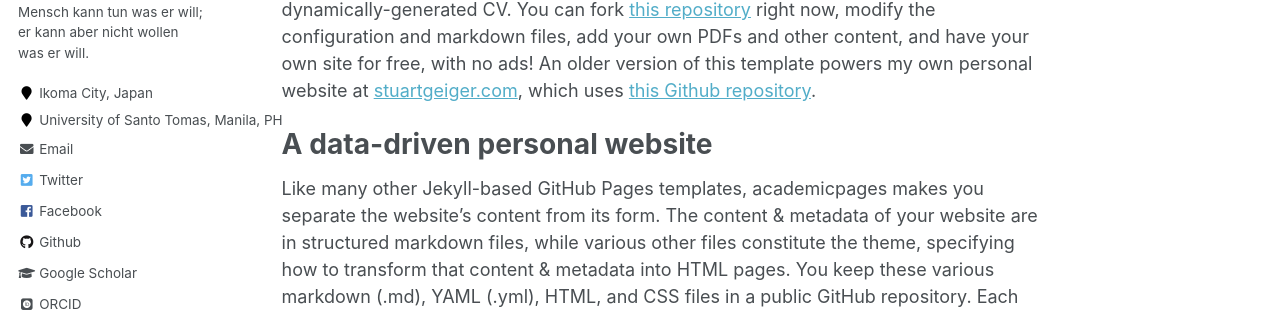
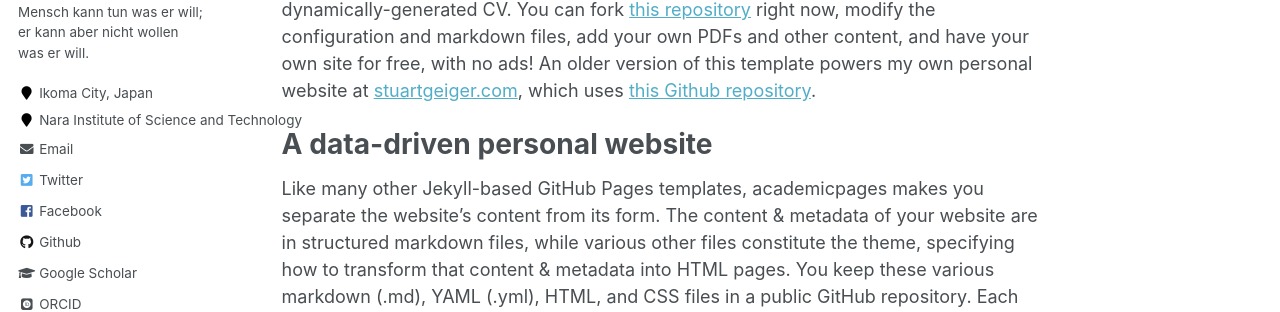
Before and after one commit to fddelosreyes/fddelosreyes.github.io, a Jekyll site: the page built from _pages/about.md, in a window 1280 px wide. Shown: the part 375-687 px from the top of the page. Built offline with Jekyll 4.4.1, drawn with Linux system fonts in a browser that asks for light colours; some web fonts are replaced.

Commit message:
Update _config.yml

```diff
--- a/_config.yml
+++ b/_config.yml
@@ -84,7 +84,7 @@ author:
   avatar           : "enzo.jpeg"
   bio              : "Mensch kann tun was er will; <br> er kann aber nicht wollen was er will."
   location         : "Ikoma City, Japan"
-  employer         : "University of Santo Tomas, Manila, PH"
+  employer         : "Nara Institute of Science and Technology"
   pubmed           :
   googlescholar    : "http://yourfullgooglescholarurl.com"
   email            : "fddelosreyes@ust.edu.ph"
```
